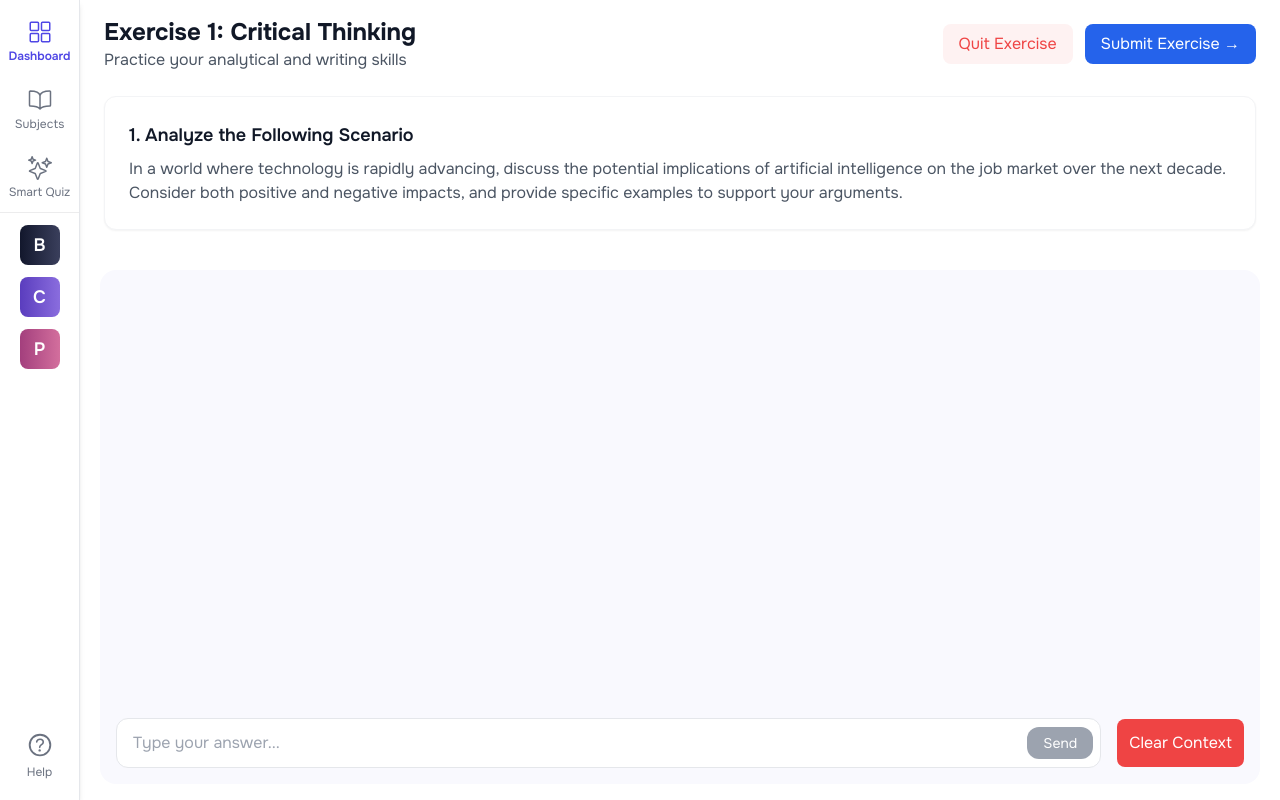
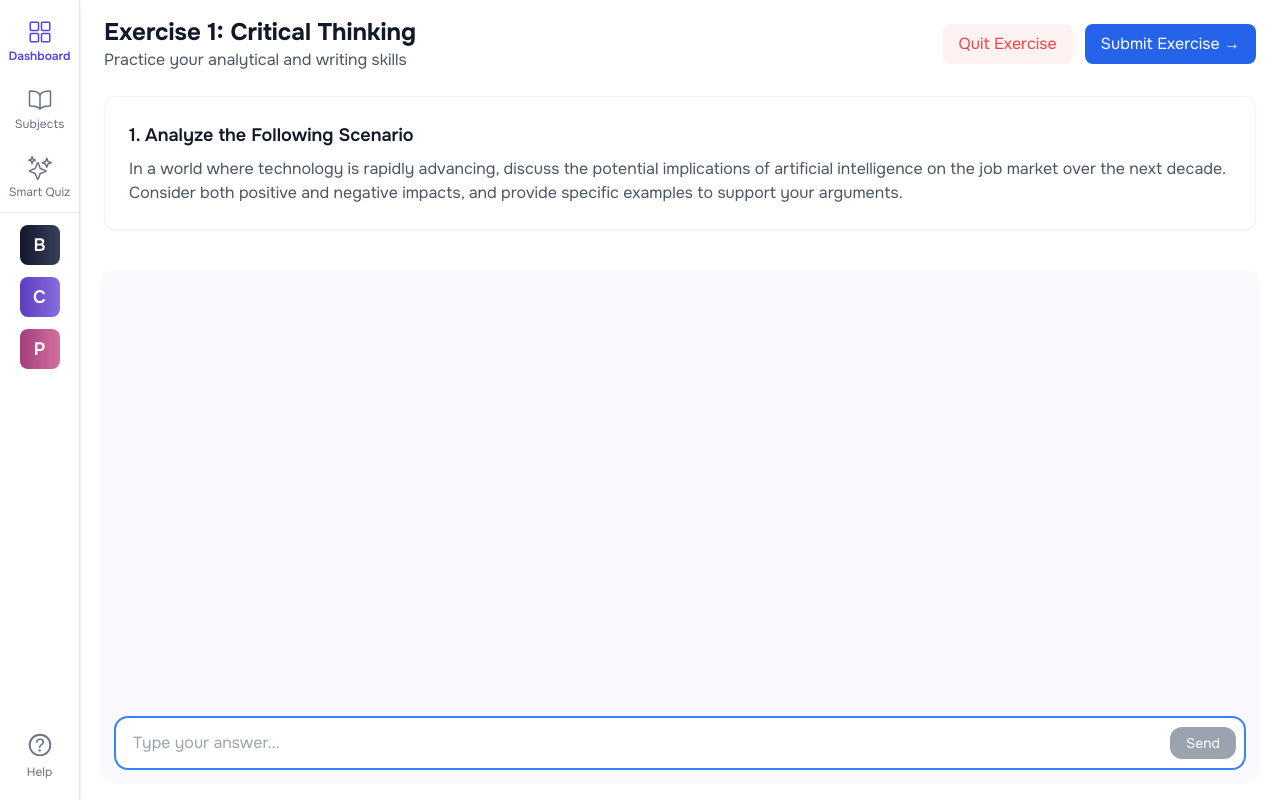
Before and after one commit to BryanMelvison/KGV-AI-Tutor, a Next.js app in the folder frontend/: page /exercise-chat in a window 1280 px wide. Built offline with nearby package versions, Linux system fonts and the light colour scheme.

Commit message:
clear context ui for ai chat

```diff
--- a/frontend/src/components/chat/AIChat.tsx
+++ b/frontend/src/components/chat/AIChat.tsx
@@ -8,6 +8,7 @@ import { AIResponse, clearMemory } from "@/api/chatApi";
 const AIChat = () => {
   const [messages, setMessages] = useState<Message[]>([]);
   const [isLoading, setIsLoading] = useState(false);
+  const [showClearMessage, setShowClearMessage] = useState(false);
 
   const handleSend = async (message: string) => {
     setIsLoading(true);
@@ -24,25 +25,43 @@ const AIChat = () => {
   };
 
   const handleClear = async () => {
+    setShowClearMessage(true);
     try {
       await clearMemory();
-      setMessages((prev) => [
-        ...prev,
-        { text: "Chat has been cleared", sender: "assistant" },
-      ]);
     } catch (error) {
       console.error("Error clearing chat:", error);
     }
+    setTimeout(() => {
+      setShowClearMessage(false);
+    }, 2000);
   };
+
+  const headerContent = (
+    <>
+      {showClearMessage && (
+        <div
+          className="fixed top-0 left-0 right-0 bg-zinc-900 text-white text-center py-2 transition-all duration-300"
+          style={{
+            zIndex: 1000,
+          }}
+        >
+          Context cleared
+        </div>
+      )}
+      <div>
+        <h2 className="text-2xl font-semibold text-[#17171F]">AI Chat</h2>
+        <p className="text-gray-500">Chat with our AI assistant</p>
+      </div>
+    </>
+  );
 
   return (
     <ChatContainer
-      title="AI Chat"
-      description="Chat with our AI assistant"
       messages={messages}
       isLoading={isLoading}
       onSend={handleSend}
       onClear={handleClear}
+      headerContent={headerContent}
     />
   );
 };
--- a/frontend/src/components/chat/ChatContainer.tsx
+++ b/frontend/src/components/chat/ChatContainer.tsx
@@ -1,7 +1,8 @@
+"use client";
+
 import { Message } from "@/interfaces/Message";
 import Messages from "../Messages";
-import ChatInput from "./ChatInput";
-import { useCallback, useEffect, useRef } from "react";
+import { useCallback, useEffect, useRef, useState } from "react";
 
 interface ChatContainerProps {
   title?: string;
@@ -29,16 +30,77 @@ const ChatContainer = ({
   inputPlaceholder = "Type your message...",
 }: ChatContainerProps) => {
   const messagesEndRef = useRef<HTMLDivElement>(null);
+  const inputRef = useRef<HTMLInputElement>(null);
+  const [inputValue, setInputValue] = useState("");
+  const [breaklines, setBreaklines] = useState<number[]>([]);
 
   const scrollToBottom = useCallback(() => {
     messagesEndRef.current?.scrollIntoView({ behavior: "smooth" });
   }, []);
 
   useEffect(() => {
-    if (messages.length > 0) {
+    if (messages.length > 0 || breaklines.length > 0) {
       scrollToBottom();
     }
-  }, [messages, scrollToBottom]);
+    if (inputRef.current) {
+      inputRef.current.focus();
+    }
+  }, [messages, breaklines, scrollToBottom]);
+
+  const handleSubmit = () => {
+    if (inputValue.trim() && !isLoading) {
+      onSend(inputValue);
+      setInputValue("");
+    }
+  };
+
+  const handleClear = () => {
+    if (onClear) {
+      setBreaklines((prev) => [...prev, messages.length]);
+      onClear();
+    }
+  };
+
+  const renderMessages = () => {
+    let result = [];
+    let lastBreakIndex = 0;
+
+    messages.forEach((message, index) => {
+      if (breaklines.includes(lastBreakIndex)) {
+        result.push(
+          <div key={`break-${lastBreakIndex}`} className="my-8 relative">
+            <div className="border-t border-gray-200 flex-grow"></div>
+            <div className="absolute inset-0 flex justify-center items-center">
+              <span className="bg-zinc-900 text-white px-4 py-2 rounded-lg text-sm">
+                Context cleared
+              </span>
+            </div>
+            <div className="border-t border-gray-200 flex-grow"></div>
+          </div>
+        );
+      }
+      result.push(<Messages key={index} messages={[message]} />);
+      lastBreakIndex = index + 1;
+    });
+
+    // final breakline if it exists
+    if (breaklines.includes(messages.length)) {
+      result.push(
+        <div key={`break-${messages.length}`} className="my-8 relative">
+          <div className="border-t border-gray-200 flex-grow"></div>
+          <div className="absolute inset-0 flex justify-center items-center">
+            <span className="bg-zinc-900 text-white px-4 py-2 rounded-lg text-sm">
+              Context cleared
+            </span>
+          </div>
+          <div className="border-t border-gray-200 flex-grow"></div>
+        </div>
+      );
+    }
+
+    return result;
+  };
+
   return (
     <div className="h-full flex flex-col bg-white py-4 shadow-md">
       {/* Header Section */}
@@ -63,17 +125,42 @@ const ChatContainer = ({
       {/* Chat Section */}
       <div className="flex-1 flex flex-col bg-[#F9F9FE] mx-5 p-4 rounded-2xl min-h-0">
         <div className="flex-1 overflow-y-auto">
-          <Messages messages={messages} />
+          {renderMessages()}
           <div ref={messagesEndRef} />
         </div>
         <div className="flex-shrink-0">
-          <ChatInput
-            onSend={onSend}
-            onClear={onClear}
-            isLoading={isLoading}
-            submitButtonText={submitButtonText}
-            placeholder={inputPlaceholder}
-          />
+          <div>
+            <div className="w-full mx-auto flex items-center">
+              <div className="relative flex-grow">
+                <input
+                  ref={inputRef}
+                  type="text"
+                  value={inputValue}
+                  onChange={(e) => setInputValue(e.target.value)}
+                  onKeyDown={(e) => e.key === "Enter" && handleSubmit()}
+                  placeholder={inputPlaceholder}
+                  disabled={isLoading}
+                  className="w-full px-4 py-3 text-[#17171F] rounded-xl border bg-white focus:outline-none focus:ring-2 focus:ring-blue-500 focus:border-transparent pr-24 disabled:bg-gray-50 disabled:cursor-not-allowed"
+                />
+                <button
+                  onClick={handleSubmit}
+                  disabled={isLoading || !inputValue.trim()}
+                  className="absolute right-2 top-1/2 transform -translate-y-1/2 px-4 py-1.5 bg-blue-500 text-white rounded-xl hover:bg-blue-600 transition-colors text-sm disabled:bg-gray-400 disabled:cursor-not-allowed"
+                >
+                  {submitButtonText}
+                </button>
+              </div>
+              {onClear && (
+                <button
+                  onClick={handleClear}
+                  className="ml-4 p-3 rounded-lg text-white bg-red-500 hover:bg-red-600"
+                  title="Clear chat history"
+                >
+                  Clear Context
+                </button>
+              )}
+            </div>
+          </div>
         </div>
       </div>
     </div>
--- a/frontend/src/components/chat/ChatInput.tsx
+++ /dev/null
@@ -1,60 +0,0 @@
-import { useState } from "react";
-
-interface ChatInputProps {
-  onSend: (message: string) => void;
-  onClear?: () => void;
-  isLoading: boolean;
-  submitButtonText?: string;
-  placeholder?: string;
-}
-
-const ChatInput = ({
-  onSend,
-  onClear,
-  isLoading,
-  submitButtonText = "Send",
-  placeholder = "Type your message...",
-}: ChatInputProps) => {
-  const [inputValue, setInputValue] = useState("");
-
-  const handleSubmit = () => {
-    if (inputValue.trim() && !isLoading) {
-      onSend(inputValue);
-      setInputValue("");
-    }
-  };
-
-  return (
-    <div>
-      <div className="w-full mx-auto flex items-center">
-        <div className="relative flex-grow">
-          <input
-            type="text"
-            value={inputValue}
-            onChange={(e) => setInputValue(e.target.value)}
-            onKeyDown={(e) => e.key === "Enter" && handleSubmit()}
-            placeholder={placeholder}
-            disabled={isLoading}
-            className="w-full px-4 py-3 text-[#17171F] rounded-xl border bg-white focus:outline-none focus:ring-2 focus:ring-blue-500 focus:border-transparent pr-24 disabled:bg-gray-50 disabled:cursor-not-allowed"
-          />
-          <button
-            onClick={handleSubmit}
-            disabled={isLoading || !inputValue.trim()}
-            className="absolute right-2 top-1/2 transform -translate-y-1/2 px-4 py-1.5 bg-blue-500 text-white rounded-xl hover:bg-blue-600 transition-colors text-sm disabled:bg-gray-400 disabled:cursor-not-allowed"
-          >
-            {submitButtonText}
-          </button>
-        </div>
-        <button
-          onClick={onClear}
-          className="ml-4 p-3 rounded-lg bg-red-500 hover:bg-red-600"
-          title="Clear chat history"
-        >
-          Clear Context
-        </button>
-      </div>
-    </div>
-  );
-};
-
-export default ChatInput;
```
